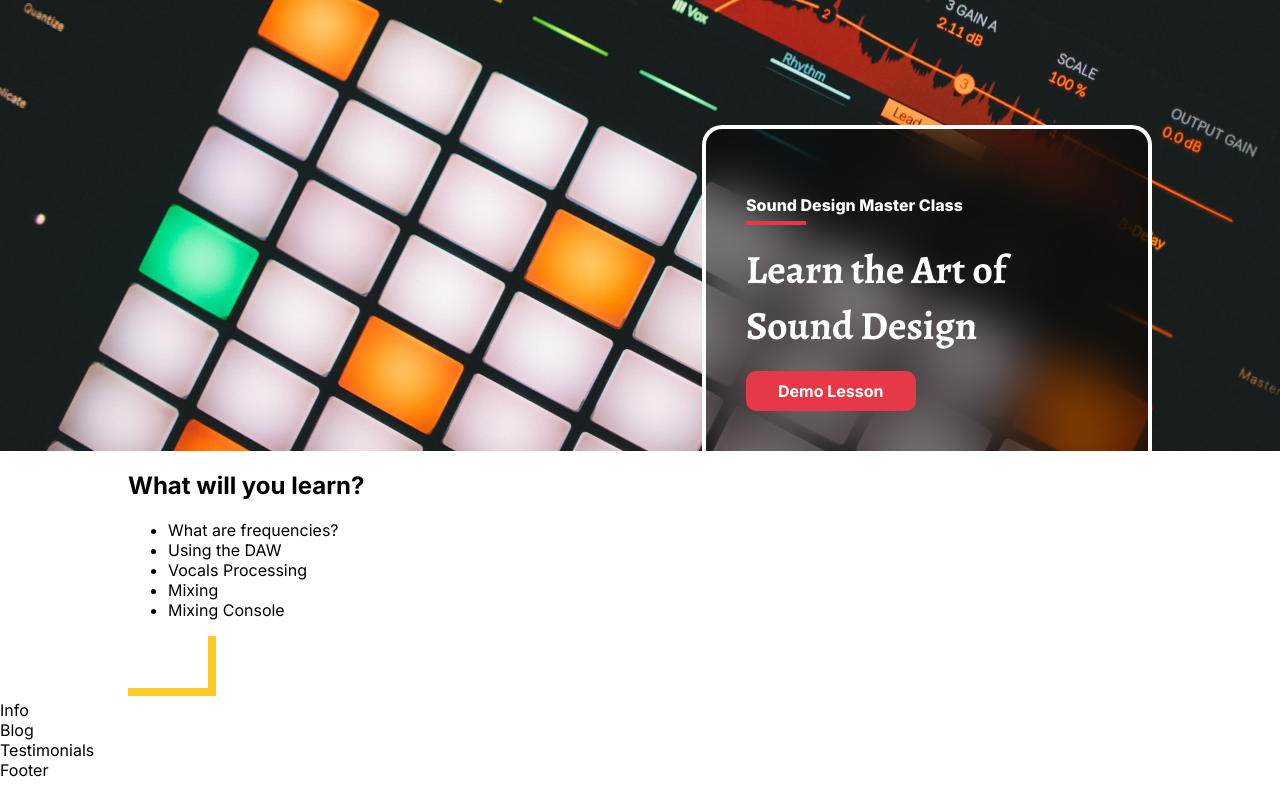
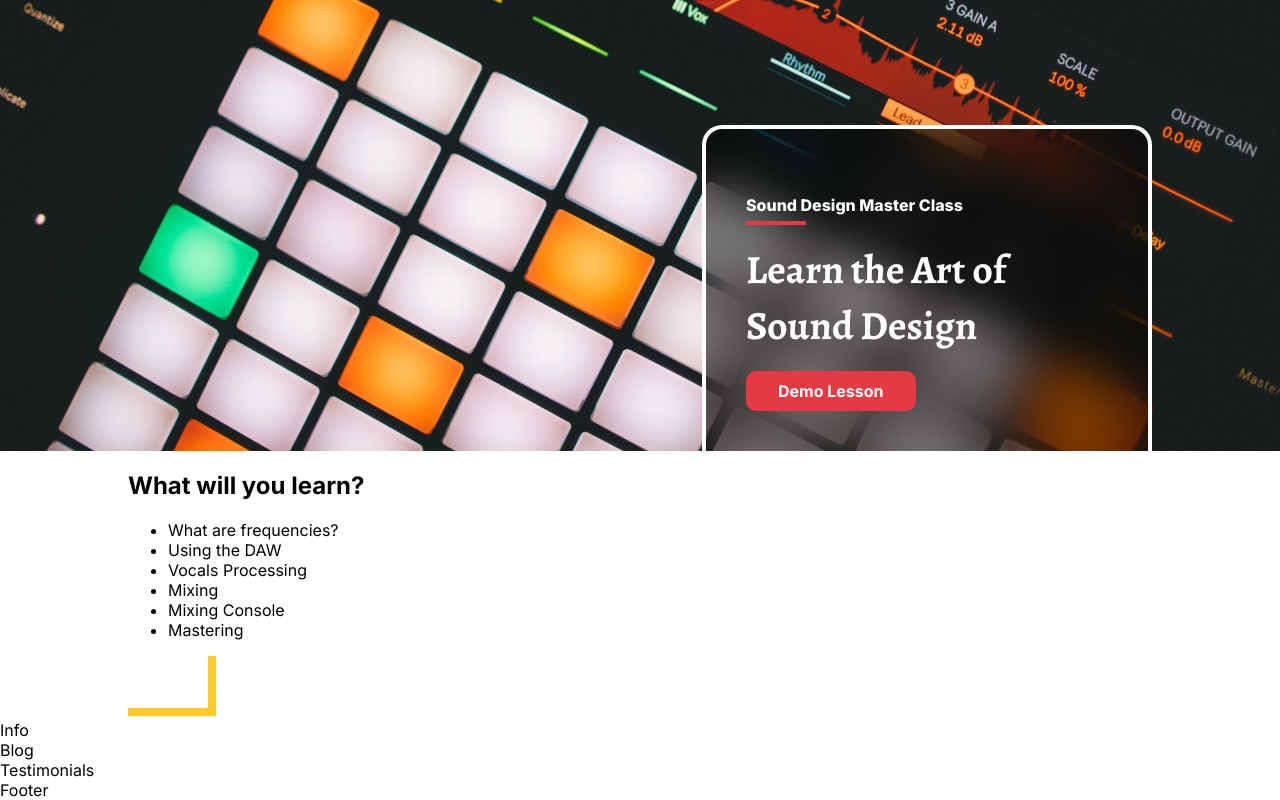
Before and after one commit to Nebenmor/sound-dzign, a React (Vite) app: page / in a window 1280 px wide. Shown: the part 349-1149 px from the top of the page. Built offline with nearby package versions, Linux system fonts and the light colour scheme.

Commit message:
implement list item

```diff
--- a/src/components/Topics/Topics.jsx
+++ b/src/components/Topics/Topics.jsx
@@ -24,7 +24,7 @@ const Topics = () => {
             <li onMouseEnter={ () => setCurrentImage(vocalsProcessing) } >Vocals Processing</li>
             <li onMouseEnter={ () => setCurrentImage(mixing) } >Mixing</li>
             <li onMouseEnter={ () => setCurrentImage(mixingConsole) } >Mixing Console</li>
-
+            <li onMouseEnter={ () => setCurrentImage(mastering) } >Mastering</li>
           </ul>
 
 
```
